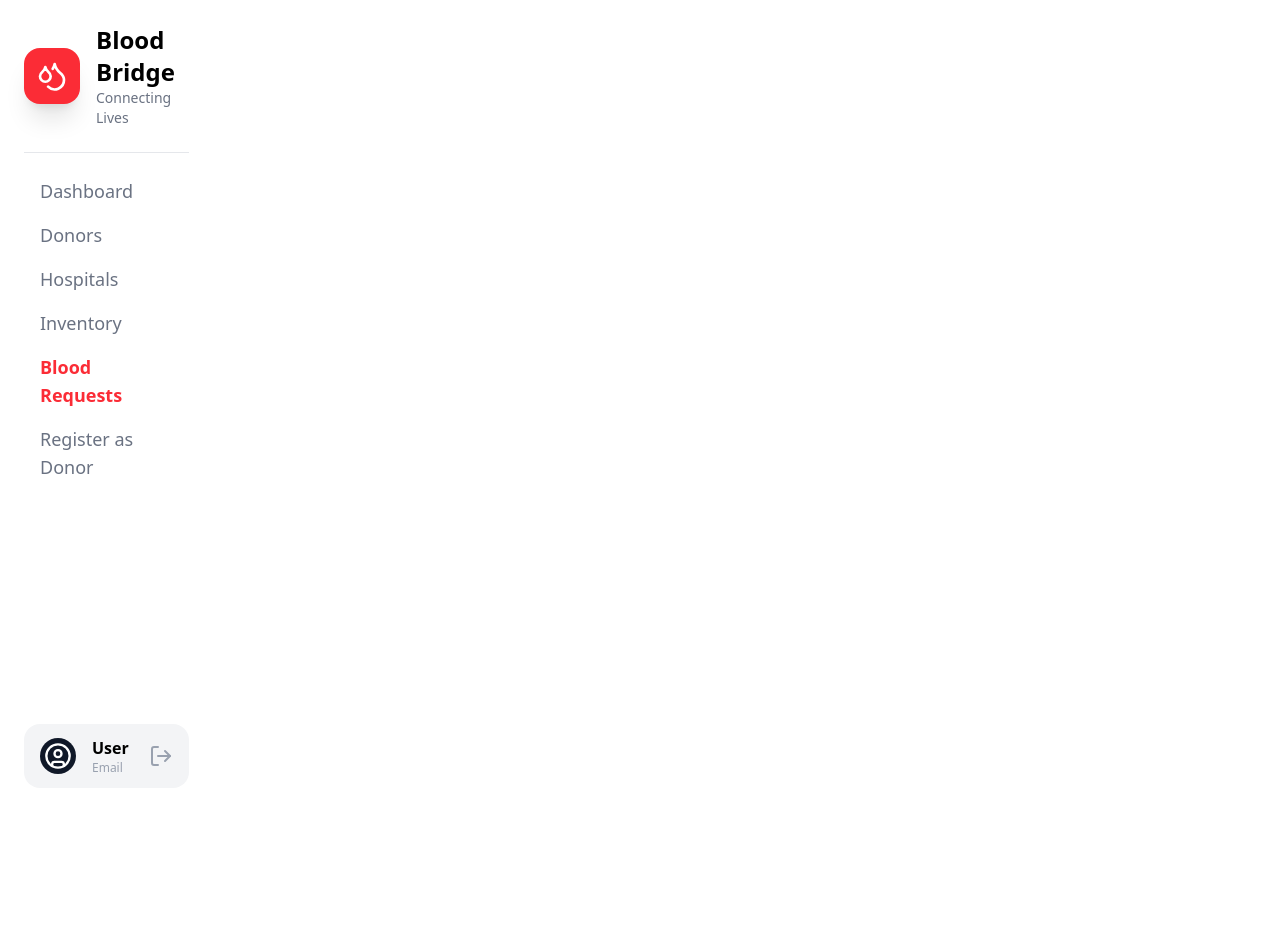
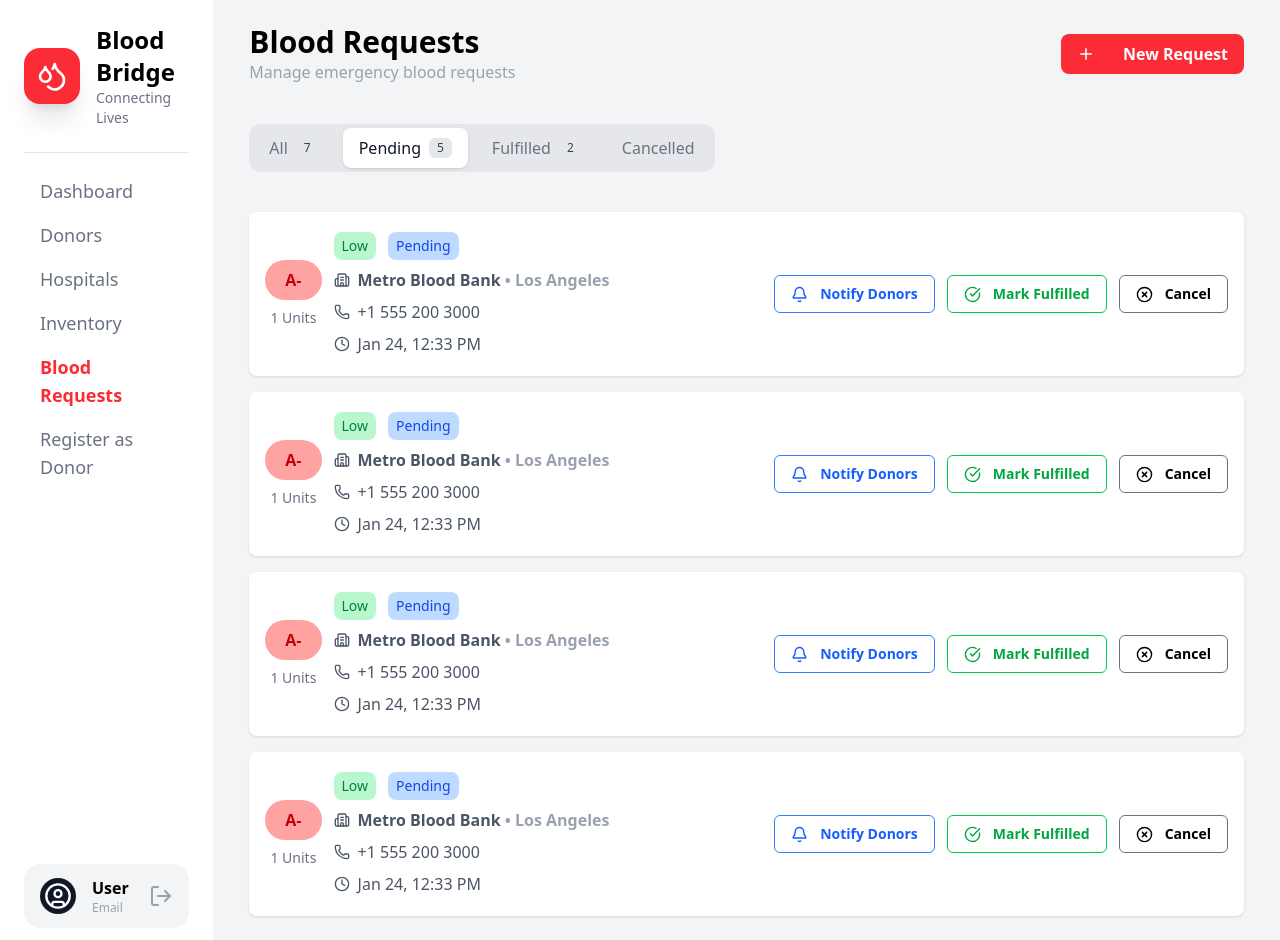
Before and after one commit to Monish988/Blood-Bridge, a React (Vite) app: page /requests in a window 1280 px wide. Before the commit the page ends 800 px from the top, so only its background shows below. Built offline with nearby package versions, Linux system fonts and the light colour scheme.

Commit message:
finished the request page

```diff
--- a/src/App.jsx
+++ b/src/App.jsx
@@ -9,6 +9,7 @@ import donors from './donor'
 import Hospital from './Components/Hospitals/Hospital'
 import { hospitals } from './hospitals'
 import Inventory from './Components/Inventory/Inventory'
+import Request from './Components/BloodRequests/Request'
 
  const App = () => {
   return (
@@ -20,6 +21,7 @@ import Inventory from './Components/Inventory/Inventory'
       <Route path='/donors' element={<Donor props = {donors} />}/>
       <Route path='/hospitals' element={<Hospital props={hospitals}/>}/>
       <Route path='/inventory' element={<Inventory/>}/>
+      <Route path='/requests' element={<Request/>}/>
     </Routes>
     </div>
   )
--- /dev/null
+++ b/src/Components/BloodRequests/Request.jsx
@@ -0,0 +1,73 @@
+import React from "react";
+import { Plus, CircleCheckBig, Building2, Phone,Clock,Bell,CircleX } from "lucide-react";
+import { useState } from "react";
+import { RequestItem } from "./RequestItem";
+const Request = () => {
+  const tabs = [
+    { label: "All", count: 7 },
+    { label: "Pending", count: 5 },
+    { label: "Fulfilled", count: 2 },
+    { label: "Cancelled" },
+  ];
+
+  const [active, setActive] = useState("Pending");
+
+  return (
+    <div
+      className="flex-1
+      bg-gray-100
+      px-4 sm:px-6 lg:px-9
+      py-6"
+    >
+      {/* SECTION 1 */}
+      <div className=" flex items-center justify-between">
+        <div>
+          <h2 className="font-bold text-3xl">Blood Requests</h2>
+          <p className="text-base text-gray-400">
+            Manage emergency blood requests
+          </p>
+        </div>
+        <div className=" cursor-pointer active:scale-95 select-none  text-white font-semibold flex items-center gap-7 bg-red-500 hover:bg-red-600 rounded-lg w-fit py-2 h-fit  px-4">
+          <Plus size={18} />
+          <h3 className=" text-base">New Request</h3>
+        </div>
+      </div>
+
+      {/* SECTION 2 */}
+      <div className=" mt-10">
+        <div className="flex gap-2 bg-gray-200 p-1 rounded-xl w-fit">
+          {tabs.map((tab) => (
+            <button
+              key={tab.label}
+              onClick={() => setActive(tab.label)}
+              className={`flex items-center gap-2 px-4 py-2 text-base rounded-lg transition
+        ${
+          active === tab.label
+            ? "bg-white shadow font-medium text-gray-900"
+            : "text-gray-500 hover:bg-white"
+        }
+      `}
+            >
+              {tab.label}
+              {tab.count !== undefined && (
+                <span className="bg-gray-200 text-gray-700 px-2 py-0.5 rounded-md text-xs">
+                  {tab.count}
+                </span>
+              )}
+            </button>
+          ))}
+        </div>
+      </div>
+
+      {/* SECTION 3 */}
+      <div className=" mt-10 space-y-4">
+        <RequestItem/>
+        <RequestItem/>
+        <RequestItem/>
+        <RequestItem/>
+      </div>
+    </div>
+  );
+};
+
+export default Request;
--- /dev/null
+++ b/src/Components/BloodRequests/RequestItem.jsx
@@ -0,0 +1,47 @@
+import React from 'react'
+import { Plus, CircleCheckBig, Building2, Phone,Clock,Bell,CircleX } from "lucide-react";
+
+export const RequestItem = () => {
+  return (
+       <div className=" bg-white py-5 shadow px-4  rounded-lg flex justify-between items-center">
+        <div className=" flex gap-3 items-center">
+          <div className=" flex flex-col items-center w-fit gap-2">
+            <h2 className=" bg-red-300 w-fit py-2 px-5 text-red-700 font-bold text;lg rounded-full">
+              A-
+            </h2>
+            <p className=" text-gray-500 text-sm">1 Units</p>
+          </div>
+          <div className=" space-y-2">
+            <div className=" flex gap-3">
+              <div className=" bg-green-200 w-fit text-green-700 py-1 px-2 rounded-lg h-fit flex  items-center gap-1">
+                <p className=" font-base text-sm">Low</p>
+              </div>
+              <div className=" bg-blue-200 w-fit text-blue-700 py-1 px-2 rounded-lg h-fit flex  items-center gap-1">
+                <p className=" font-base text-sm">Pending</p>
+              </div>
+            </div>
+            <div className=" flex items-center gap-2 text-gray-600">
+              <Building2 size={16} />
+              <h3 className=" font-semibold">
+                Metro Blood Bank
+                <span className=" text-gray-400"> • Los Angeles</span>
+              </h3>
+            </div>
+            <div className="flex text-gray-600 items-center gap-2">
+              <Phone size={16} />
+              <p>+1 555 200 3000</p>
+            </div>
+            <div className="flex gap-2 text-gray-600 items-center">
+              <Clock size={16} />
+              <p>Jan 24, 12:33 PM</p>
+            </div>
+          </div>
+        </div>
+        <div className=" flex gap-3">
+          <button className=" hover:text-black hover:bg-blue-200/20 flex items-center gap-3 text-blue-600 border font-semibold text-sm border-blue-500 rounded-md px-4 py-2"><span><Bell size={17}/></span>Notify Donors</button>
+          <button className=" hover:text-black hover:bg-green-200/20 flex items-center gap-3 text-green-600 border font-semibold text-sm border-green-500 rounded-md px-4 py-2"><span><CircleCheckBig size={17}/></span>Mark Fulfilled</button>
+          <button className=" hover:text-black hover:bg-gray-200/20 flex items-center gap-3 text-black-600 border font-semibold text-sm border-gray-500 rounded-md px-4 py-2"><span><CircleX size={17}/></span>Cancel</button>
+        </div>
+      </div>
+  )
+}
```
